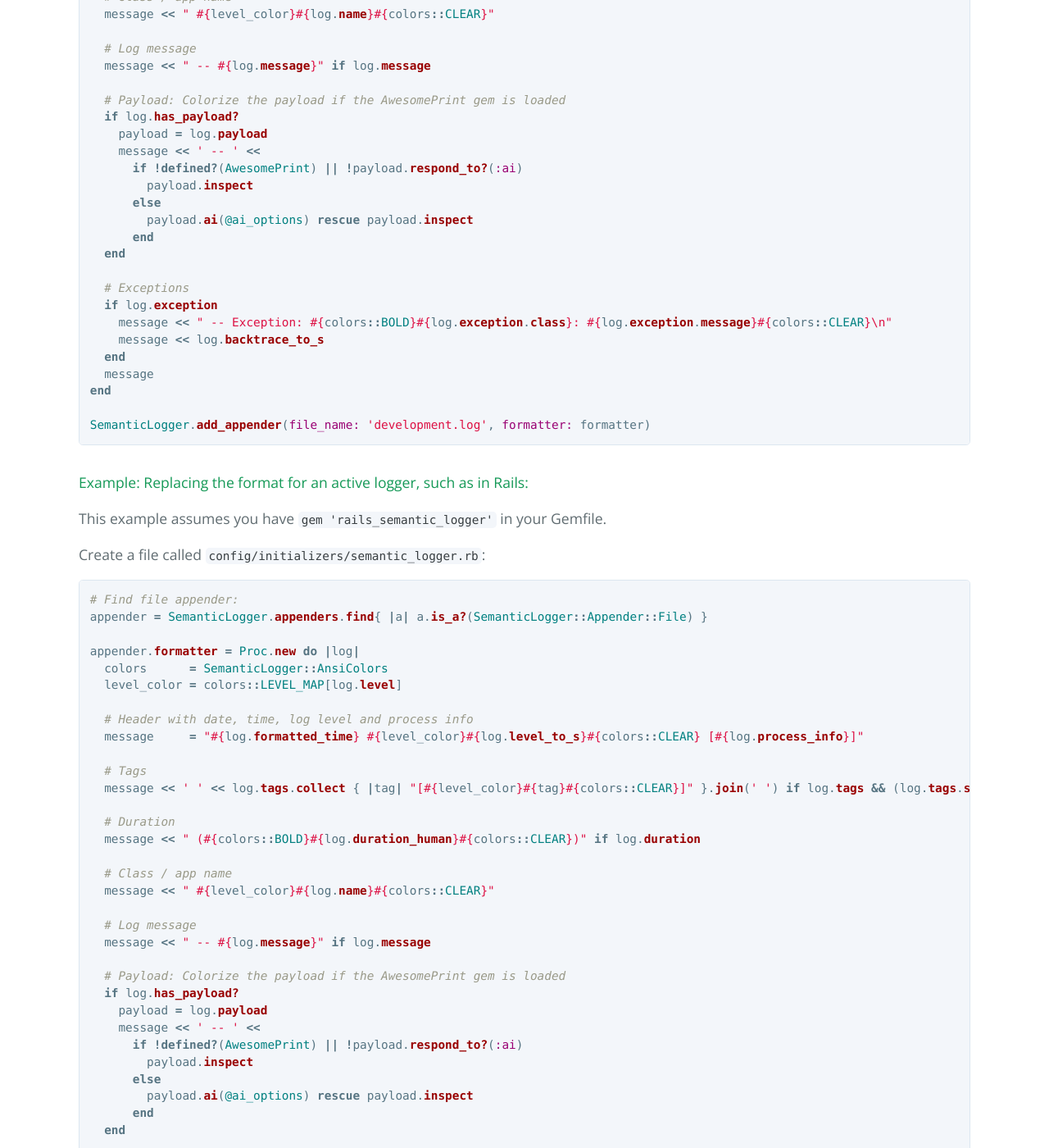
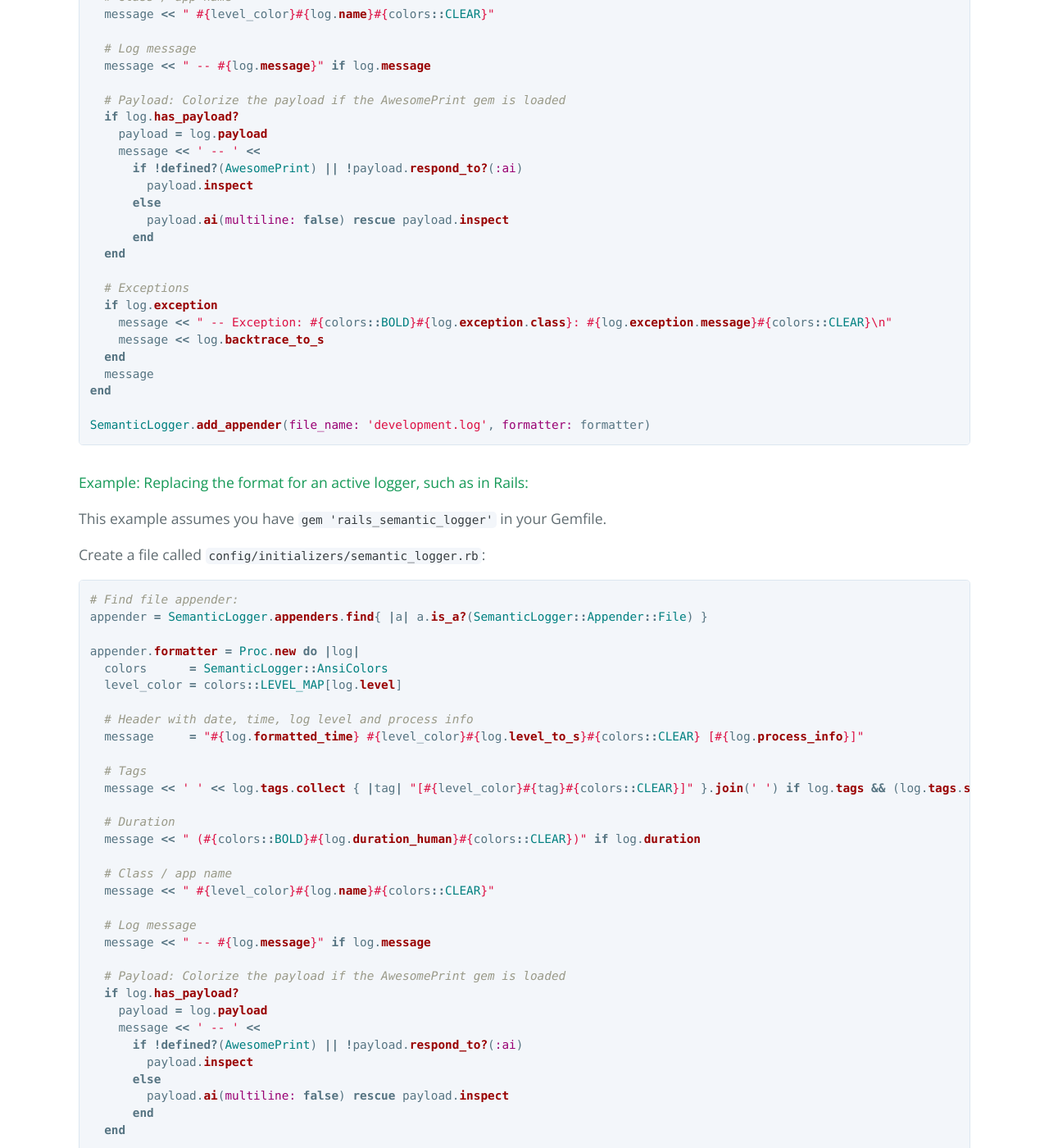
Before and after one commit to reidmorrison/semantic_logger, a Jekyll site: the page built from customize.md, in a window 1280 px wide and 1400 px high, scrolled down 2196 px. Shown: the whole window at 82% size. Built offline with Jekyll 4.4.1, drawn with Linux system fonts in a browser that asks for light colours.

Commit message:
Fixes #32 awesome print options

```diff
--- a/customize.md
+++ b/customize.md
@@ -101,7 +101,7 @@ formatter = Proc.new do |log|
       if !defined?(AwesomePrint) || !payload.respond_to?(:ai)
         payload.inspect
       else
-        payload.ai(@ai_options) rescue payload.inspect
+        payload.ai(multiline: false) rescue payload.inspect
       end
   end
 
@@ -152,7 +152,7 @@ appender.formatter = Proc.new do |log|
       if !defined?(AwesomePrint) || !payload.respond_to?(:ai)
         payload.inspect
       else
-        payload.ai(@ai_options) rescue payload.inspect
+        payload.ai(multiline: false) rescue payload.inspect
       end
   end
 
```
Also changed, not shown: rails.md (+1 -1 lines).
